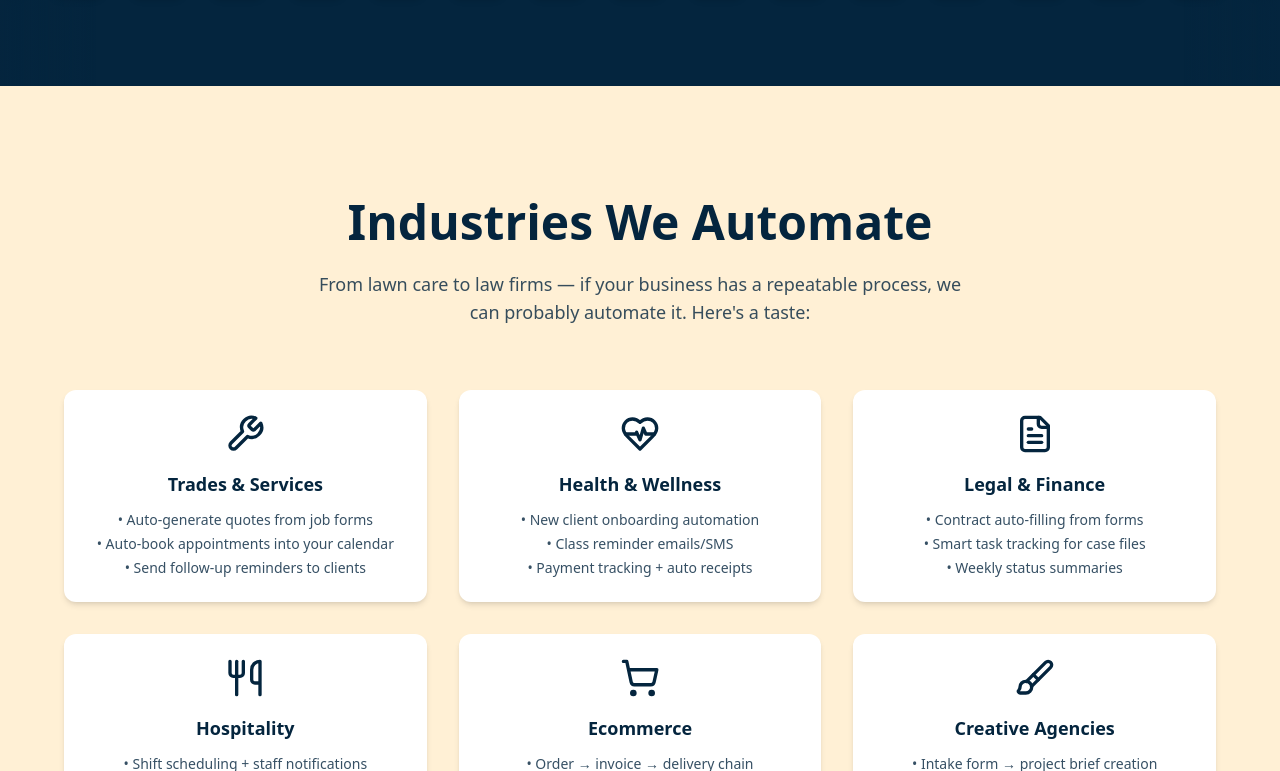
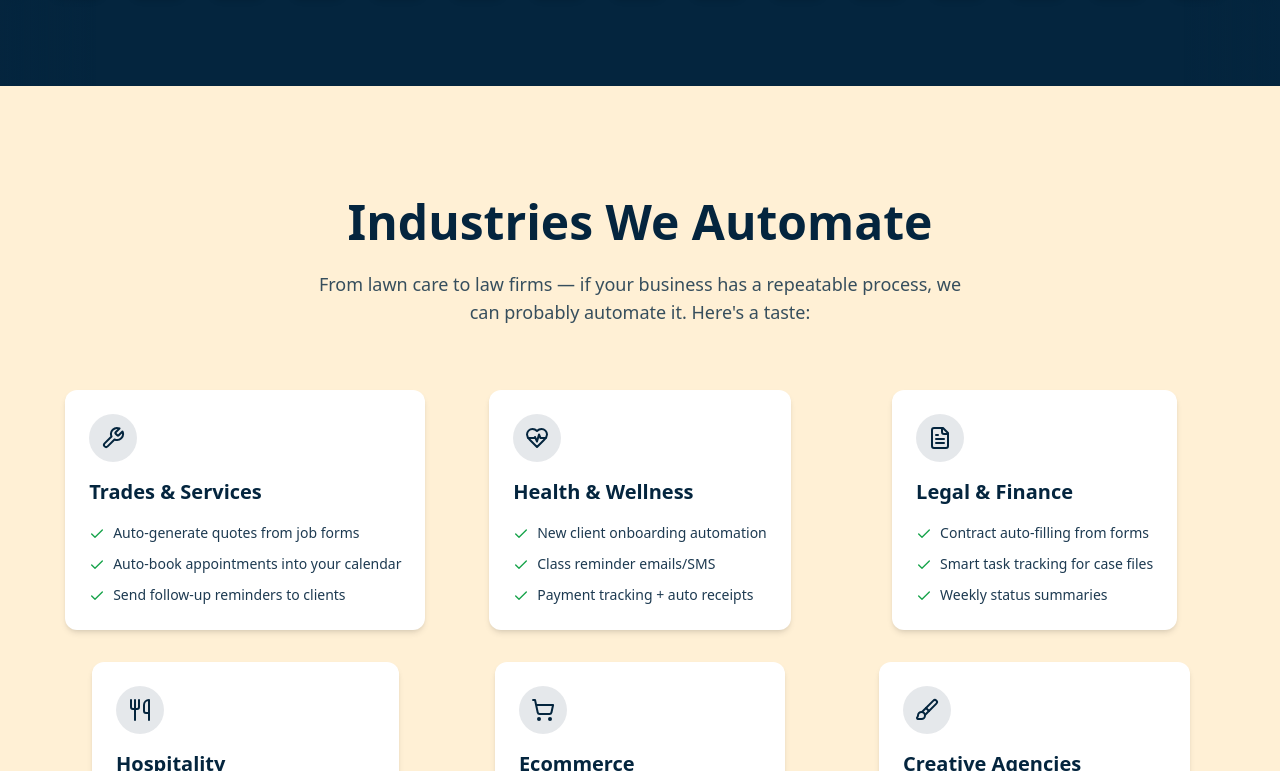
Before and after one commit to trimdex445/axon-automate, a Next.js app: page / in a window 1280 px wide. Shown: the part 2029-2800 px from the top of the page. Built offline with nearby package versions, Linux system fonts and the light colour scheme.

Commit message:
Added transparent Lottie background to hero section and ensured responsiveness

```diff
--- a/components/Footer.tsx
+++ b/components/Footer.tsx
@@ -2,20 +2,20 @@ import Link from 'next/link';
 
 export default function Footer() {
   return (
-    <footer className="bg-[#0B0C10] text-white py-8">
-      <div className="max-w-7xl mx-auto px-6 md:px-12 grid grid-cols-1 md:grid-cols-4 gap-6 text-xs">
+    <footer className="bg-[#04253e] text-white py-6">
+      <div className="max-w-7xl mx-auto px-6 md:px-12 grid grid-cols-1 md:grid-cols-4 gap-6 text-sm">
         {/* Branding */}
         <div>
-          <h3 className="text-sm font-bold mb-2">Axon Automate</h3>
-          <p className="opacity-70 leading-snug">
+          <h3 className="font-semibold mb-2">Axon Automate</h3>
+          <p className="opacity-70 leading-snug text-sm">
             Workflow automation for small teams. Powered by AI, made to scale.
           </p>
         </div>
 
         {/* Explore */}
         <div>
-          <h4 className="uppercase font-semibold mb-2 text-[11px] tracking-wide">Explore</h4>
-          <ul className="space-y-1 opacity-90">
+          <h4 className="uppercase font-semibold mb-2 text-xs tracking-wide">Explore</h4>
+          <ul className="space-y-1 opacity-90 text-sm">
             <li><Link href="/" className="hover:underline">Home</Link></li>
             <li><Link href="/solutions" className="hover:underline">Solutions</Link></li>
             <li><Link href="/pricing" className="hover:underline">Pricing</Link></li>
@@ -25,25 +25,23 @@ export default function Footer() {
 
         {/* Contact */}
         <div>
-          <h4 className="uppercase font-semibold mb-2 text-[11px] tracking-wide">Contact</h4>
-          <ul className="space-y-1 opacity-90">
+          <h4 className="uppercase font-semibold mb-2 text-xs tracking-wide">Contact</h4>
+          <ul className="space-y-1 opacity-90 text-sm">
             <li>Email: hello@axonautomate.com</li>
-            <li>Sydney, Australia</li>
+            <li>Based in Sydney, Australia</li>
           </ul>
         </div>
 
-        {/* Social */}
+        {/* LinkedIn */}
         <div>
-          <h4 className="uppercase font-semibold mb-2 text-[11px] tracking-wide">Follow</h4>
-          <div className="flex space-x-3 text-base">
-            <a href="#" aria-label="Twitter" className="hover:text-[#1da1f2]">🐦</a>
+          <h4 className="uppercase font-semibold mb-2 text-xs tracking-wide">Follow</h4>
+          <div className="flex space-x-3 text-lg">
             <a href="#" aria-label="LinkedIn" className="hover:text-[#0e76a8]">🔗</a>
-            <a href="#" aria-label="GitHub" className="hover:text-gray-300">💻</a>
           </div>
         </div>
       </div>
 
-      <div className="text-center text-[11px] mt-6 opacity-50">
+      <div className="text-center text-xs mt-6 opacity-50">
         © {new Date().getFullYear()} Axon Automate. All rights reserved.
       </div>
     </footer>
--- a/pages/index.tsx
+++ b/pages/index.tsx
@@ -9,37 +9,33 @@ import {
   Utensils,
   ShoppingCart,
   Brush,
+  Check,
 } from "lucide-react";
-import dynamic from "next/dynamic";
 
 const icons: string[] = [
   "icon1.png", "icon2.svg", "icon3.svg", "icon4.svg", "icon5.svg", "icon6.png", "icon7.svg", "icon8.png", "icon9.png", "icon10.svg", "icon11.svg", "icon12.svg", "icon13.svg", "icon14.svg", "icon15.svg", "icon23.svg", "icon24.svg", "icon16.svg", "icon17.svg", "icon18.svg", "icon19.svg", "icon20.svg", "icon21.svg", "icon22.svg",
   "icon13.svg", "icon14.svg", "icon15.svg", "icon23.svg", "icon24.svg", "icon16.svg", "icon17.svg", "icon18.svg", "icon19.svg", "icon20.svg", "icon21.svg", "icon22.svg", "icon7.svg", "icon8.png", "icon9.png", "icon10.svg", "icon11.svg", "icon12.svg","icon1.png", "icon2.svg", "icon3.svg", "icon4.svg", "icon5.svg", "icon6.png",
 ];
 
-
-const Lottie = dynamic(() => import("lottie-react"), {
-  ssr: false,
-});
-
-import animationData from "../public/assets/lotties/Bluedots2.json";
-
 export default function Home() {
   return (
     <Layout>
       {/* Hero */}
       <section
-        className="relative w-full aspect-[16/9] md:aspect-auto md:min-h-screen flex flex-col md:flex-row items-center justify-between overflow-hidden bg-[#fff0d5]"
+        className="relative w-full min-h-screen flex flex-col md:flex-row items-center justify-between overflow-hidden bg-[#fff0d5]"
         id="hero"
       >
-        {/* SVG Background */}
-        <div className="absolute top-0 left-0 w-full h-full z-0 pointer-events-none flex items-center justify-center">
+
+        {/* SVG Pic */}
+        <div className="absolute top-0 left-0 z-0 pointer-events-none">
           <img
-            src="/assets/illustrations/your-animation.svg"
+            src="/assets/illustrations/server-animate.svg"
             alt="Animated Background"
-            className="w-full h-full object-cover"
+            className="w-[300px] md:w-[600px] h-auto" // ⬅️ Adjust width as needed
           />
         </div>
+
+
 
         {/* Hero text */}
         <div className="px-6 md:px-12 z-10 w-full md:w-1/2">
@@ -175,79 +171,88 @@ export default function Home() {
         <h2 className="text-5xl font-bold text-center text-[#04253e] mb-6">
           Industries We Automate
         </h2>
-        <p className="text-center text-lg text-[#04253e] opacity-80 mb-16 max-w-2xl mx-auto">
+        <p className="text-center text-lg text-[#04253e]/80 mb-16 max-w-2xl mx-auto">
           From lawn care to law firms — if your business has a repeatable process, we can probably automate it. Here's a taste:
         </p>
 
-        <div className="grid grid-cols-1 sm:grid-cols-2 md:grid-cols-3 gap-8 max-w-6xl mx-auto text-[#04253e]">
-          {/* Trades & Services */}
-          <div className="bg-white rounded-xl shadow-md p-6 text-center hover:shadow-lg transition">
-            <Wrench className="w-10 h-10 mx-auto mb-4" />
-            <h3 className="font-semibold text-lg mb-3">Trades & Services</h3>
-            <ul className="text-sm opacity-80 space-y-1">
-              <li>• Auto-generate quotes from job forms</li>
-              <li>• Auto-book appointments into your calendar</li>
-              <li>• Send follow-up reminders to clients</li>
-            </ul>
-          </div>
-
-          {/* Health & Wellness */}
-          <div className="bg-white rounded-xl shadow-md p-6 text-center hover:shadow-lg transition">
-            <HeartPulse className="w-10 h-10 mx-auto mb-4" />
-            <h3 className="font-semibold text-lg mb-3">Health & Wellness</h3>
-            <ul className="text-sm opacity-80 space-y-1">
-              <li>• New client onboarding automation</li>
-              <li>• Class reminder emails/SMS</li>
-              <li>• Payment tracking + auto receipts</li>
-            </ul>
-          </div>
-
-          {/* Legal & Finance */}
-          <div className="bg-white rounded-xl shadow-md p-6 text-center hover:shadow-lg transition">
-            <FileText className="w-10 h-10 mx-auto mb-4" />
-            <h3 className="font-semibold text-lg mb-3">Legal & Finance</h3>
-            <ul className="text-sm opacity-80 space-y-1">
-              <li>• Contract auto-filling from forms</li>
-              <li>• Smart task tracking for case files</li>
-              <li>• Weekly status summaries</li>
-            </ul>
-          </div>
-
-          {/* Hospitality */}
-          <div className="bg-white rounded-xl shadow-md p-6 text-center hover:shadow-lg transition">
-            <Utensils className="w-10 h-10 mx-auto mb-4" />
-            <h3 className="font-semibold text-lg mb-3">Hospitality</h3>
-            <ul className="text-sm opacity-80 space-y-1">
-              <li>• Shift scheduling + staff notifications</li>
-              <li>• Weekly sales reports to your inbox</li>
-              <li>• Auto-reply to reservation requests</li>
-            </ul>
-          </div>
-
-          {/* Ecommerce */}
-          <div className="bg-white rounded-xl shadow-md p-6 text-center hover:shadow-lg transition">
-            <ShoppingCart className="w-10 h-10 mx-auto mb-4" />
-            <h3 className="font-semibold text-lg mb-3">Ecommerce</h3>
-            <ul className="text-sm opacity-80 space-y-1">
-              <li>• Order → invoice → delivery chain</li>
-              <li>• Abandoned cart follow-ups</li>
-              <li>• Daily revenue tracking</li>
-            </ul>
-          </div>
-
-          {/* Creative Agencies */}
-          <div className="bg-white rounded-xl shadow-md p-6 text-center hover:shadow-lg transition">
-            <Brush className="w-10 h-10 mx-auto mb-4" />
-            <h3 className="font-semibold text-lg mb-3">Creative Agencies</h3>
-            <ul className="text-sm opacity-80 space-y-1">
-              <li>• Intake form → project brief creation</li>
-              <li>• Approval workflows for drafts</li>
-              <li>• Client status reports auto-generated</li>
-            </ul>
-          </div>
+        <div className="grid grid-cols-1 sm:grid-cols-2 md:grid-cols-3 gap-8 max-w-6xl mx-auto">
+          {[
+            {
+              icon: <Wrench className="w-6 h-6 text-[#04253e]" />,
+              title: "Trades & Services",
+              items: [
+                "Auto-generate quotes from job forms",
+                "Auto-book appointments into your calendar",
+                "Send follow-up reminders to clients"
+              ]
+            },
+            {
+              icon: <HeartPulse className="w-6 h-6 text-[#04253e]" />,
+              title: "Health & Wellness",
+              items: [
+                "New client onboarding automation",
+                "Class reminder emails/SMS",
+                "Payment tracking + auto receipts"
+              ]
+            },
+            {
+              icon: <FileText className="w-6 h-6 text-[#04253e]" />,
+              title: "Legal & Finance",
+              items: [
+                "Contract auto-filling from forms",
+                "Smart task tracking for case files",
+                "Weekly status summaries"
+              ]
+            },
+            {
+              icon: <Utensils className="w-6 h-6 text-[#04253e]" />,
+              title: "Hospitality",
+              items: [
+                "Shift scheduling + staff notifications",
+                "Weekly sales reports to your inbox",
+                "Auto-reply to reservation requests"
+              ]
+            },
+            {
+              icon: <ShoppingCart className="w-6 h-6 text-[#04253e]" />,
+              title: "Ecommerce",
+              items: [
+                "Order → invoice → delivery chain",
+                "Abandoned cart follow-ups",
+                "Daily revenue tracking"
+              ]
+            },
+            {
+              icon: <Brush className="w-6 h-6 text-[#04253e]" />,
+              title: "Creative Agencies",
+              items: [
+                "Intake form → project brief creation",
+                "Approval workflows for drafts",
+                "Client status reports auto-generated"
+              ]
+            }
+          ].map(({ icon, title, items }, idx) => (
+            <div
+              key={idx}
+              className="bg-white rounded-xl shadow-md hover:shadow-lg transition hover:-translate-y-1 p-6 text-left max-w-md mx-auto"
+            >
+              <div className="bg-[#04253e]/10 p-3 rounded-full inline-flex mb-4">
+                {icon}
+              </div>
+              <h3 className="text-xl font-bold mb-4 text-[#04253e]">{title}</h3>
+              <ul className="space-y-2 text-sm text-[#04253e]/90 leading-relaxed">
+                {items.map((item, i) => (
+                  <li key={i} className="flex items-start gap-2">
+                    <Check className="w-4 h-4 mt-1 text-green-600" />
+                    <span>{item}</span>
+                  </li>
+                ))}
+              </ul>
+            </div>
+          ))}
         </div>
 
-        <p className="text-center text-sm mt-12 opacity-70">
+        <p className="text-center text-sm mt-12 text-[#04253e]/70">
           Not listed? No problem — we tailor solutions to any industry.
         </p>
       </section>
```
Also changed, not shown: public/assets/illustrations/server-animate.svg (renamed from public/assets/lotties/server-animate.svg).
